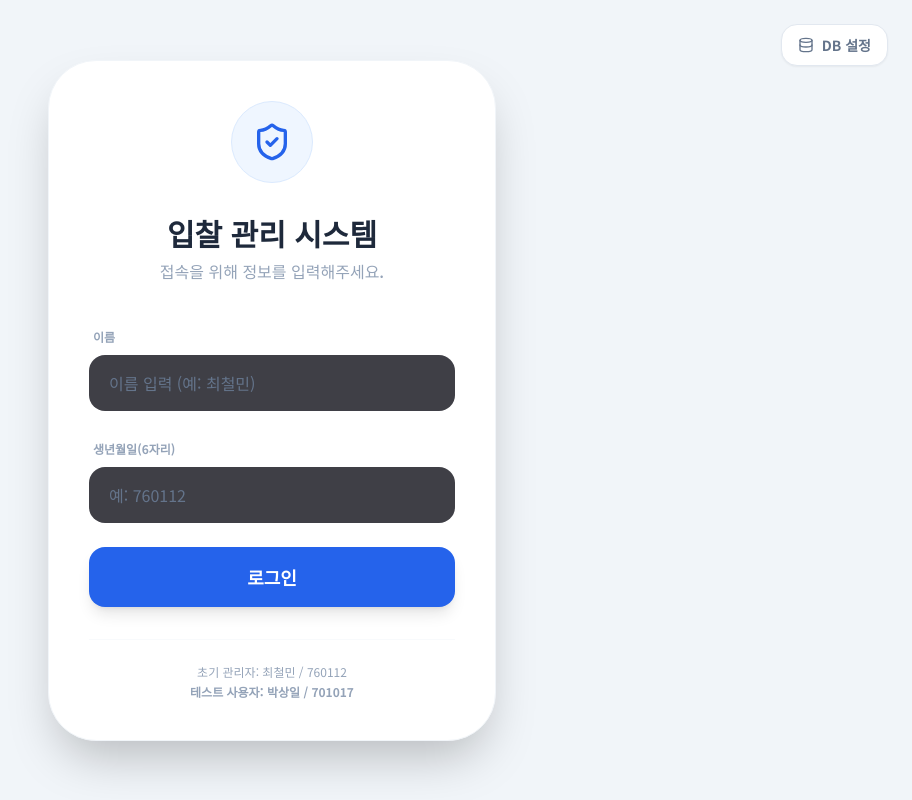
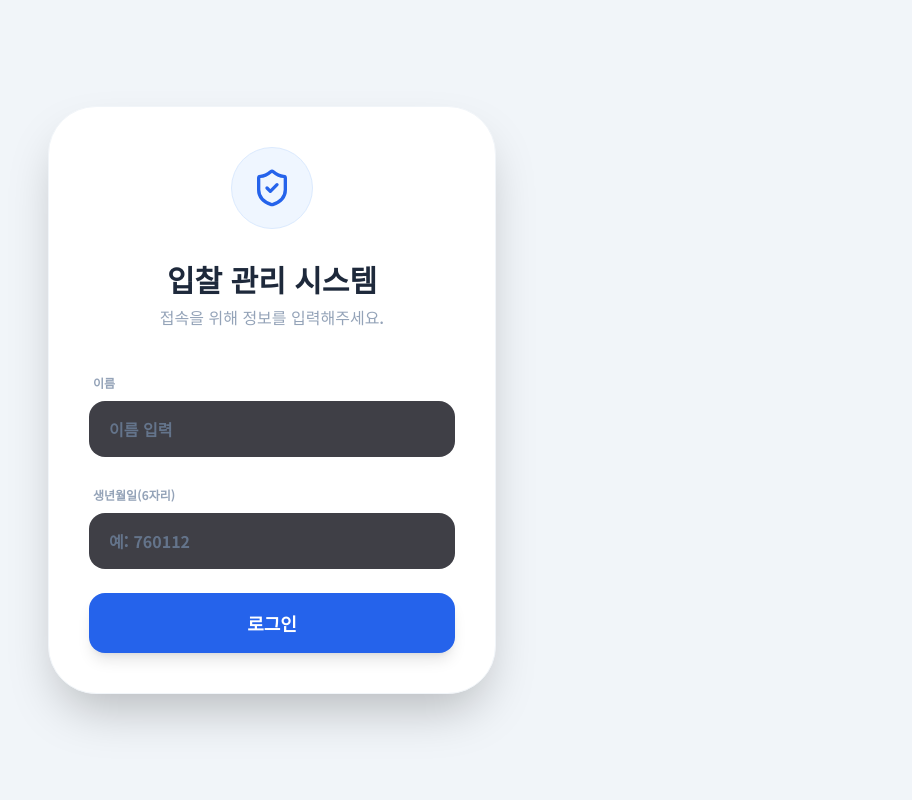
Before and after one commit to cherishedveritas-wq/Bid-Manager, a React (Vite) app: page / in a window 1280 px wide. Shown: the whole page, without its empty margins (368-1280 px from the left). Built offline with nearby package versions, Linux system fonts and the light colour scheme.

Commit message:
feat: Simplify login error handling
Remove the SheetConfigModal and its associated state from the Login component. The error message for invalid login credentials is now more concise and direct.

```diff
--- a/components/Login.tsx
+++ b/components/Login.tsx
@@ -1,9 +1,8 @@
 
 import React, { useState } from 'react';
-import { ShieldCheck, Loader2, Database, AlertCircle } from 'lucide-react';
+import { ShieldCheck, Loader2, AlertCircle } from 'lucide-react';
 import { AppUser } from '../types';
 import { fetchUsersFromSheet, hasSheetUrl } from '../api';
-import SheetConfigModal from './SheetConfigModal';
 
 interface LoginProps {
   onLogin: (user: AppUser) => void;
@@ -19,7 +18,6 @@ const Login: React.FC<LoginProps> = ({ onLogin }) => {
   const [birthDate, setBirthDate] = useState('');
   const [error, setError] = useState('');
   const [isLoading, setIsLoading] = useState(false);
-  const [isConfigOpen, setIsConfigOpen] = useState(false);
 
   const handleSubmit = async (e: React.FormEvent) => {
     e.preventDefault();
@@ -54,11 +52,7 @@ const Login: React.FC<LoginProps> = ({ onLogin }) => {
       if (foundUser) {
         onLogin(foundUser);
       } else {
-        if (!hasSheetUrl()) {
-          setError('사용자 정보가 없습니다. 관리자 계정으로 로그인 후 DB 설정을 먼저 완료해주세요.');
-        } else {
-          setError('사용자 정보가 일치하지 않습니다. (DB 동기화 확인 필요)');
-        }
+        setError('사용자 정보가 일치하지 않습니다.');
       }
     } catch (err) {
       setError('네트워크 연결 중 오류가 발생했습니다.');
@@ -68,16 +62,7 @@ const Login: React.FC<LoginProps> = ({ onLogin }) => {
   };
 
   return (
-    <div className="min-h-screen flex items-center justify-center bg-[#f1f5f9] relative p-4">
-      {/* DB 설정 버튼 (로그인 전에도 접근 가능) */}
-      <button
-        onClick={() => setIsConfigOpen(true)}
-        className="absolute top-6 right-6 flex items-center space-x-2 bg-white px-4 py-2.5 rounded-2xl shadow-sm border border-slate-200 text-slate-500 hover:text-blue-600 transition-all font-bold text-sm active:scale-95"
-      >
-        <Database className="w-4 h-4" />
-        <span>DB 설정</span>
-      </button>
-
+    <div className="min-h-screen flex items-center justify-center bg-[#f1f5f9] relative p-4 font-['Noto_Sans_KR']">
       <div className="bg-white p-10 rounded-[3rem] shadow-2xl max-w-md w-full border border-slate-100 animate-in fade-in zoom-in duration-300">
         <div className="flex justify-center mb-8">
           <div className="p-5 bg-blue-50 rounded-full border border-blue-100">
@@ -91,8 +76,8 @@ const Login: React.FC<LoginProps> = ({ onLogin }) => {
           <div className="mb-8 p-4 bg-amber-50 border border-amber-100 rounded-2xl flex items-start space-x-3 text-amber-700">
             <AlertCircle className="w-5 h-5 shrink-0 mt-0.5" />
             <p className="text-xs font-bold leading-relaxed">
-              현재 컴퓨터에 DB 연동 설정이 되어있지 않습니다. <br/>
-              관리자 계정으로 로그인하거나 상단 [DB 설정]을 눌러주세요.
+              현재 시스템에 DB 연동 설정이 되어있지 않습니다. <br/>
+              관리자에게 문의하여 설정을 완료해주세요.
             </p>
           </div>
         )}
@@ -106,8 +91,8 @@ const Login: React.FC<LoginProps> = ({ onLogin }) => {
               disabled={isLoading}
               value={name}
               onChange={(e) => setName(e.target.value)}
-              placeholder="이름 입력 (예: 최철민)"
-              className="w-full px-5 py-4 bg-[#3f3f46] text-white border-none rounded-2xl focus:ring-2 focus:ring-blue-500 transition-all outline-none placeholder-slate-500"
+              placeholder="이름 입력"
+              className="w-full px-5 py-4 bg-[#3f3f46] text-white border-none rounded-2xl focus:ring-2 focus:ring-blue-500 transition-all outline-none placeholder-slate-500 font-bold"
             />
           </div>
 
@@ -121,12 +106,12 @@ const Login: React.FC<LoginProps> = ({ onLogin }) => {
               value={birthDate}
               onChange={(e) => setBirthDate(e.target.value.replace(/[^0-9]/g, ''))}
               placeholder="예: 760112"
-              className="w-full px-5 py-4 bg-[#3f3f46] text-white border-none rounded-2xl focus:ring-2 focus:ring-blue-500 transition-all outline-none placeholder-slate-500"
+              className="w-full px-5 py-4 bg-[#3f3f46] text-white border-none rounded-2xl focus:ring-2 focus:ring-blue-500 transition-all outline-none placeholder-slate-500 font-bold"
             />
           </div>
 
           {error && (
-            <div className="bg-red-50 text-red-500 text-sm py-3 px-4 rounded-xl text-center font-bold">
+            <div className="bg-red-50 text-red-500 text-sm py-3 px-4 rounded-xl text-center font-bold animate-pulse">
               {error}
             </div>
           )}
@@ -139,21 +124,7 @@ const Login: React.FC<LoginProps> = ({ onLogin }) => {
             {isLoading ? <Loader2 className="w-6 h-6 animate-spin" /> : '로그인'}
           </button>
         </form>
-
-        <div className="mt-8 pt-6 border-t border-slate-50 text-center space-y-1">
-          <p className="text-xs text-slate-400">초기 관리자: 최철민 / 760112</p>
-          <p className="text-xs text-slate-400 font-bold">테스트 사용자: 박상일 / 701017</p>
-        </div>
       </div>
-
-      <SheetConfigModal
-        isOpen={isConfigOpen}
-        onClose={() => setIsConfigOpen(false)}
-        onSaved={() => {
-          setError('');
-          alert('DB 설정이 완료되었습니다. 이제 로그인을 시도하세요.');
-        }}
-      />
     </div>
   );
 };
```
